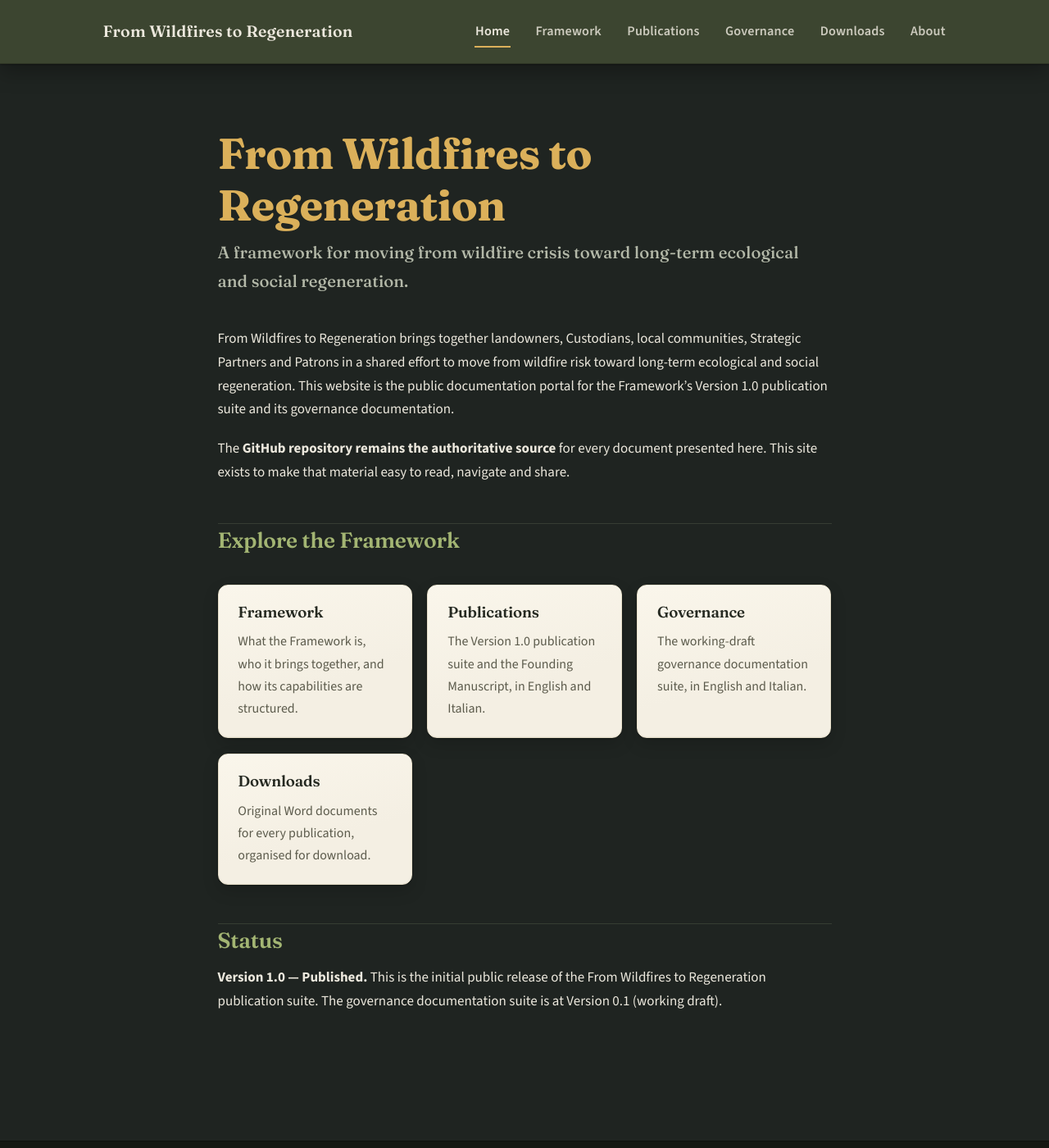
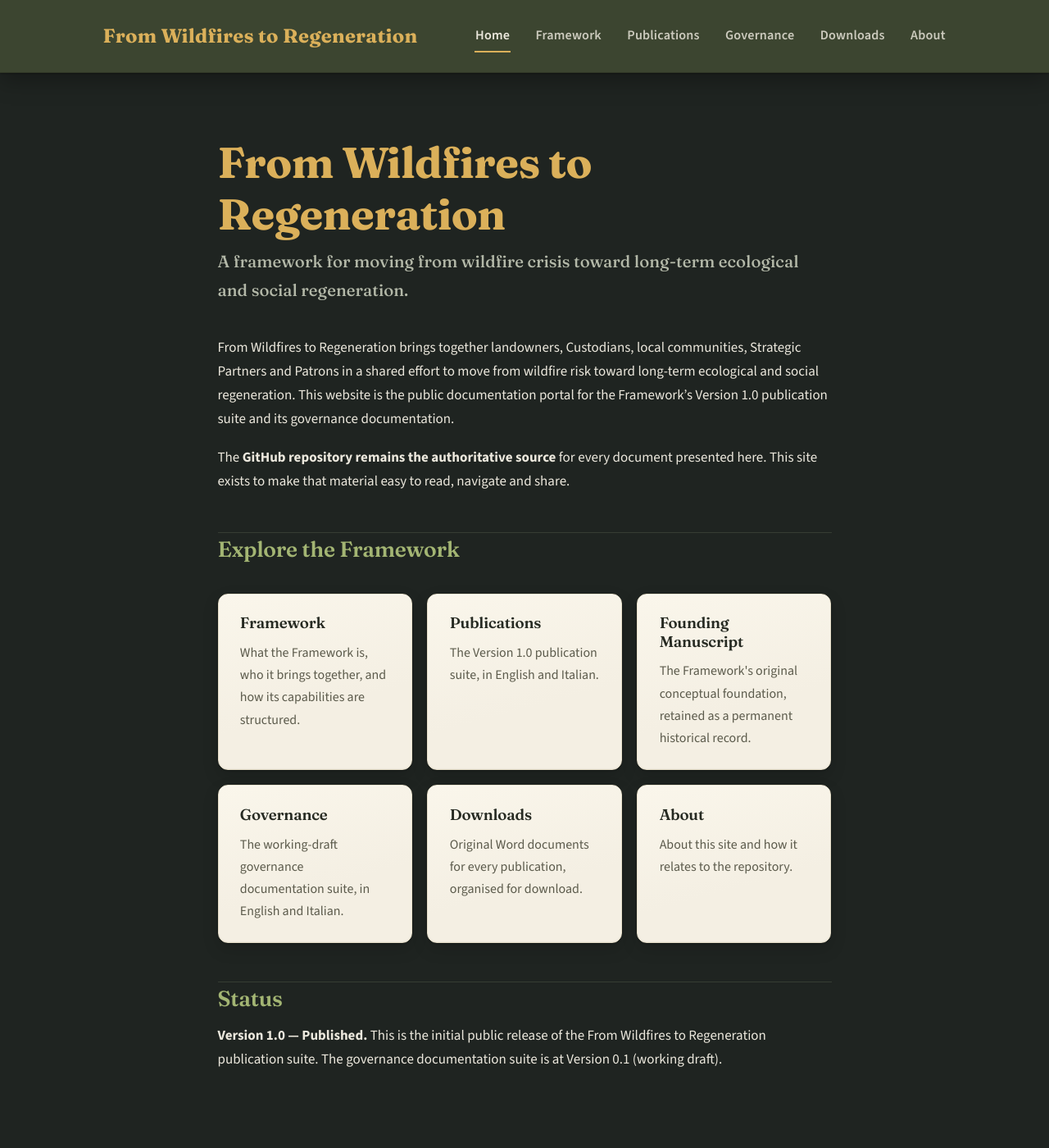
Before and after one commit to Gharioj/From-Wildfires-to-Regeneration, a Jekyll site: the page built from index.md, in a window 1280 px wide and 1400 px high. Shown: the whole window at 82% size. Built offline with Jekyll 4.4.1, drawn with Linux system fonts in a browser that asks for light colours.

Commit message:
Version 1.0 refinement: nav/footer branding, six homepage cards
- Nav bar: "From Wildfires to Regeneration" enlarged (1.15rem -> 1.4rem),
  bolder (700), and recoloured to the same ochre accent as the main
  page title, with slightly taller vertical padding for the bar itself.
- Footer: the project title now carries the same ochre accent,
  balancing the repository info on the right. Section-heading green
  and link colours are untouched.
- Homepage: expanded from four cards to six, adding Founding Manuscript
  and About as two more entry points to already-existing pages — no
  new architecture. Grid now uses deliberate column-count breakpoints
  (1 / 2 / 3 columns) instead of auto-fill, so rows always divide
  evenly and no card is ever stranded alone on its own row.
- Cards: slightly more generous padding, a touch more shadow depth on
  hover, and a smoother/longer hover transition. Appearance otherwise
  unchanged.

No content, Markdown, page structure, URLs or downloads changed.

```diff
--- a/assets/css/style.css
+++ b/assets/css/style.css
@@ -79,7 +79,7 @@ button:focus-visible {
 .site-header-inner {
   max-width: 1080px;
   margin: 0 auto;
-  padding: 1.1rem 1.5rem;
+  padding: 1.4rem 1.5rem;
   display: flex;
   align-items: center;
   justify-content: space-between;
@@ -89,14 +89,14 @@ button:focus-visible {
 
 .site-brand {
   font-family: "Fraunces", Georgia, serif;
-  font-weight: 600;
-  font-size: 1.15rem;
+  font-weight: 700;
+  font-size: 1.4rem;
   letter-spacing: 0.01em;
   text-decoration: none;
-  color: var(--nav-text);
+  color: var(--ochre);
 }
 
-.site-brand:hover { color: var(--ochre); }
+.site-brand:hover { color: var(--green); }
 
 .site-nav {
   display: flex;
@@ -205,7 +205,7 @@ li { margin-bottom: 0.4rem; }
 
 .card-grid {
   display: grid;
-  grid-template-columns: repeat(auto-fill, minmax(230px, 1fr));
+  grid-template-columns: repeat(1, 1fr);
   gap: 1.1rem;
   margin: 2.25rem 0;
   padding: 0;
@@ -214,23 +214,33 @@ li { margin-bottom: 0.4rem; }
 
 .card-grid li { margin: 0; }
 
+/* Deliberate column counts (not auto-fill) so rows always divide evenly
+   across the grid's 6 cards — never an isolated single card. */
+@media (min-width: 640px) {
+  .card-grid { grid-template-columns: repeat(2, 1fr); }
+}
+
+@media (min-width: 900px) {
+  .card-grid { grid-template-columns: repeat(3, 1fr); }
+}
+
 .card {
   display: block;
   border: 1px solid var(--card-border);
   border-radius: 12px;
-  padding: 1.3rem 1.4rem;
+  padding: 1.45rem 1.55rem;
   text-decoration: none;
   color: var(--card-text);
   background: var(--card-gradient);
   height: 100%;
   box-shadow: var(--card-shadow);
-  transition: transform 0.15s ease, border-color 0.15s ease, box-shadow 0.15s ease;
+  transition: transform 0.2s ease-out, border-color 0.2s ease-out, box-shadow 0.2s ease-out;
 }
 
 .card:hover {
   border-color: var(--ochre);
-  transform: translateY(-2px);
-  box-shadow: var(--card-shadow), 0 10px 22px rgba(0, 0, 0, 0.16);
+  transform: translateY(-3px);
+  box-shadow: var(--card-shadow), 0 12px 26px rgba(0, 0, 0, 0.18);
 }
 
 .card h3 {
@@ -415,9 +425,9 @@ li { margin-bottom: 0.4rem; }
 
 .site-footer-brand {
   font-family: "Fraunces", Georgia, serif;
-  font-weight: 600;
-  color: var(--text);
-  font-size: 1rem;
+  font-weight: 700;
+  color: var(--ochre);
+  font-size: 1.05rem;
 }
 
 .site-footer-repo { text-align: left; }
--- a/index.md
+++ b/index.md
@@ -21,7 +21,11 @@ The **GitHub repository remains the authoritative source** for every document pr
   </a></li>
   <li><a class="card" href="{{ '/publications/' | relative_url }}">
     <h3>Publications</h3>
-    <p>The Version 1.0 publication suite and the Founding Manuscript, in English and Italian.</p>
+    <p>The Version 1.0 publication suite, in English and Italian.</p>
+  </a></li>
+  <li><a class="card" href="{{ '/publications/en/founding-manuscript/' | relative_url }}">
+    <h3>Founding Manuscript</h3>
+    <p>The Framework's original conceptual foundation, retained as a permanent historical record.</p>
   </a></li>
   <li><a class="card" href="{{ '/governance/' | relative_url }}">
     <h3>Governance</h3>
@@ -31,6 +35,10 @@ The **GitHub repository remains the authoritative source** for every document pr
     <h3>Downloads</h3>
     <p>Original Word documents for every publication, organised for download.</p>
   </a></li>
+  <li><a class="card" href="{{ '/about/' | relative_url }}">
+    <h3>About</h3>
+    <p>About this site and how it relates to the repository.</p>
+  </a></li>
 </ul>
 
 ## Status
```
